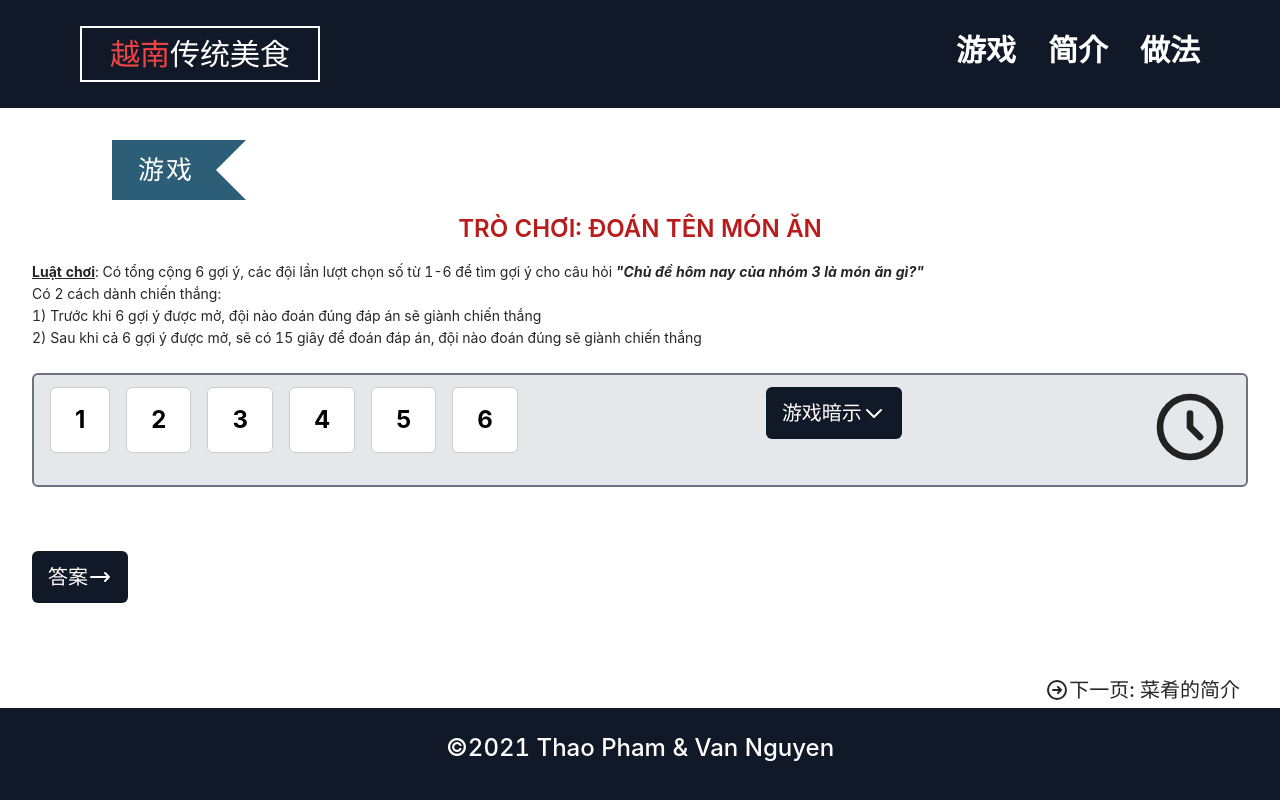
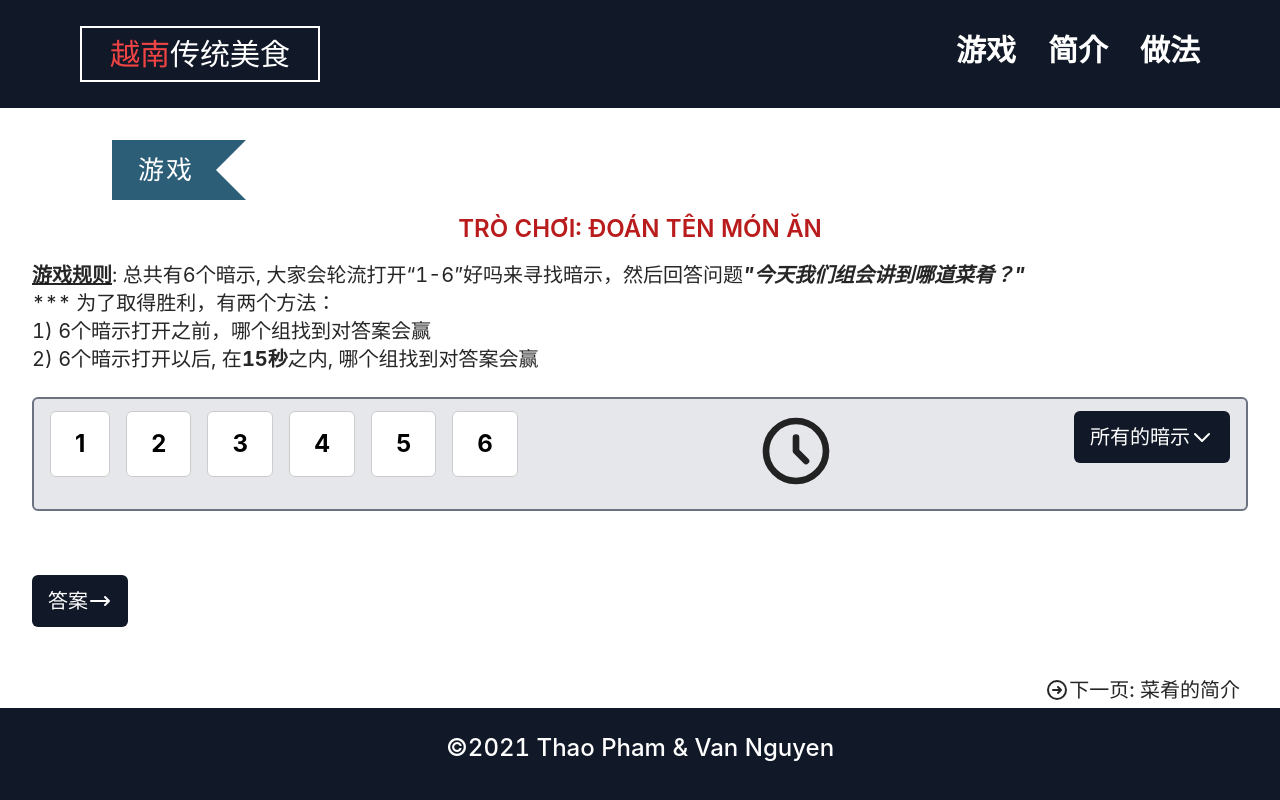
Before and after one commit to van-nth/food-site, a React (Create React App) app: page /game in a window 1280 px wide. Built offline with nearby package versions, Linux system fonts and the light colour scheme.

Commit message:
amended translation

```diff
--- a/src/CookingSteps.jsx
+++ b/src/CookingSteps.jsx
@@ -86,7 +86,7 @@ const steps = [
       {
         id: 'nau-6',
         src: suon_nuong,
-        desc: '烤肉排(kǎoròu pái)'
+        desc: '烤排骨'
       }
     ]
   },
--- a/src/Game.jsx
+++ b/src/Game.jsx
@@ -6,7 +6,7 @@ import Modal from './Modal';
 
 const allButtons= [...new Set(hints.map(hint => hint.name))];
 
-const allHints = [...new Set(hints.filter(hint => hint.content !== "Chúc bạn may mắn lần sau 😅😅😅"))]
+const allHints = [...new Set(hints.filter(hint => hint.content !== "祝你下次好运！ 😅😅😅"))]
 
 console.log(allHints)
 
@@ -31,12 +31,12 @@ function Game() {
     <div className="game-page overscroll-y-none">
       <h2 className="ribbon-heading text-center mt-4 md:ml-20">游戏</h2>
       <h2 className="text-red-700 font-semibold text-center text-2xl mb-4">TRÒ CHƠI: ĐOÁN TÊN MÓN ĂN</h2>
-      <ul>
-        <strong className="underline">Luật chơi</strong>: Có tổng cộng 6 gợi ý, các đội lần lượt chọn số từ 1-6 để tìm gợi ý cho câu hỏi <strong className="italic">"Chủ đề hôm nay của nhóm 3 là món ăn gì?"</strong>
+      <ul className="text sm md:text-xl">
+        <strong className="underline">游戏规则</strong>: 总共有6个暗示, 大家会轮流打开“1-6”好吗来寻找暗示，然后回答问题<strong className="italic">"今天我们组会讲到哪道菜肴？"</strong>
         <br />
-        Có 2 cách dành chiến thắng:
-        <li>1) Trước khi 6 gợi ý được mở, đội nào đoán đúng đáp án sẽ giành chiến thắng</li>
-        <li>2) Sau khi cả 6 gợi ý được mở, sẽ có 15 giây để đoán đáp án, đội nào đoán đúng sẽ giành chiến thắng</li>
+        *** 为了取得胜利，有两个方法：
+        <li>1) 6个暗示打开之前，哪个组找到对答案会赢</li>
+        <li>2) 6个暗示打开以后, 在<strong>15秒</strong>之内, 哪个组找到对答案会赢</li>
       </ul>
       <div className="game md:flex justify-between bg-gray-200 border-2 border-gray-500 rounded-md px-4 py-3 mt-6 overflow-hidden">
         <div className="col-1 xl:flex-wrap">
@@ -78,13 +78,26 @@ function Game() {
           </div>
         </div>
 
-        <div className="col-2">
+        <div className="col-2 text-center">
+          <button
+            onClick={() => setShowCountDown(!showCountDown)}
+          >
+            <svg xmlns="http://www.w3.org/2000/svg" className="h-20 w-20" fill="none" viewBox="0 0 24 24" stroke="currentColor">
+              <path strokeLinecap="round" strokeLinejoin="round" strokeWidth={2} d="M12 8v4l3 3m6-3a9 9 0 11-18 0 9 9 0 0118 0z" />
+            </svg>
+          </button>
+          {showCountDown && (
+            <CountDown hours={0} minutes={0} seconds={15} />
+          )}
+         </div>
+
+        <div className="col-3">
           <button
             onClick={() => setShowAllHints(!showAllHints)}
             className="my-4 md:mt-0 flex items-center justify-center bg-gray-900
             text-white text-xl border-none rounded-md px-4 py-3 mb-4 hover:opacity-10"
           >
-            <span>游戏暗示</span>
+            <span>所有的暗示</span>
             <svg xmlns="http://www.w3.org/2000/svg" className="h-6 w-6" fill="none" viewBox="0 0 24 24" stroke="currentColor">
               <path strokeLinecap="round" strokeLinejoin="round" strokeWidth={2} d="M19 9l-7 7-7-7" />
             </svg>
@@ -94,25 +107,12 @@ function Game() {
               {allHints.map((v) => (
                 <li
                   key={v.id}
-                  className="list-disc text-sm md:text-normal"
+                  className="list-disc text-sm md:text-xl"
                 >
                   {v.content}
                 </li>
               ))}
             </ul>
-          )}
-        </div>
-
-        <div className="col-3 text-center">
-          <button
-            onClick={() => setShowCountDown(!showCountDown)}
-          >
-            <svg xmlns="http://www.w3.org/2000/svg" className="h-20 w-20" fill="none" viewBox="0 0 24 24" stroke="currentColor">
-              <path strokeLinecap="round" strokeLinejoin="round" strokeWidth={2} d="M12 8v4l3 3m6-3a9 9 0 11-18 0 9 9 0 0118 0z" />
-            </svg>
-          </button>
-          {showCountDown && (
-            <CountDown hours={0} minutes={0} seconds={15} />
           )}
         </div>
       </div>
--- a/src/data.js
+++ b/src/data.js
@@ -11,7 +11,7 @@ const hints = [
   {
     id: "hint-1",
     name: 1,
-    content: "Một trong những món ăn phổ biến nhất tại TP. Hồ Chí Minh (Sài Gòn)",
+    content: "是胡志明市（西贡）最受欢迎的菜之一",
     imgs: [
       {
         id: 'sai-gon',
@@ -22,7 +22,7 @@ const hints = [
   {
     id: "hint-2",
     name: 2,
-    content: "Chúc bạn may mắn lần sau 😅😅😅",
+    content: "祝你下次好运！ 😅😅😅",
     imgs: [
       {
         id: 'fail',
@@ -33,7 +33,7 @@ const hints = [
   {
     id: "hint-3",
     name: 3,
-    content: "Nước mắm và mỡ hành là linh hồn của món này",
+    content: "鱼露和洋葱油是这道菜的灵魂",
     imgs: [
       {
         id: "nuoc-mam",
@@ -50,7 +50,7 @@ const hints = [
   {
     id: "hint-4",
     name: 4,
-    content: "Nguyên liệu chính tạo nên món ăn là một loại gạo rất đặc biệt, không thể tìm thấy ở món nào khác",
+    content: "这道菜的主要原料是一种非常特别的大米",
     imgs: [
       {
         id: 'gao-tam',
@@ -61,7 +61,7 @@ const hints = [
   {
     id: "hint-5",
     name: 5,
-    content: "Thường ăn kèm với sườn nướng, trứng ốp la",
+    content: "通常佐以烤排骨、煎蛋卷",
     imgs: [
       {
         id: "suon-nuong",
@@ -78,7 +78,7 @@ const hints = [
   {
     id: "hint-6",
     name: 6,
-    content: "Chúc bạn may mắn lần sau 😅😅😅",
+    content: "祝你下次好运！ 😅😅😅",
     imgs: [
       {
         id: 'fail_2',
```
Lines whose indentation alone changed are shown as unchanged.
